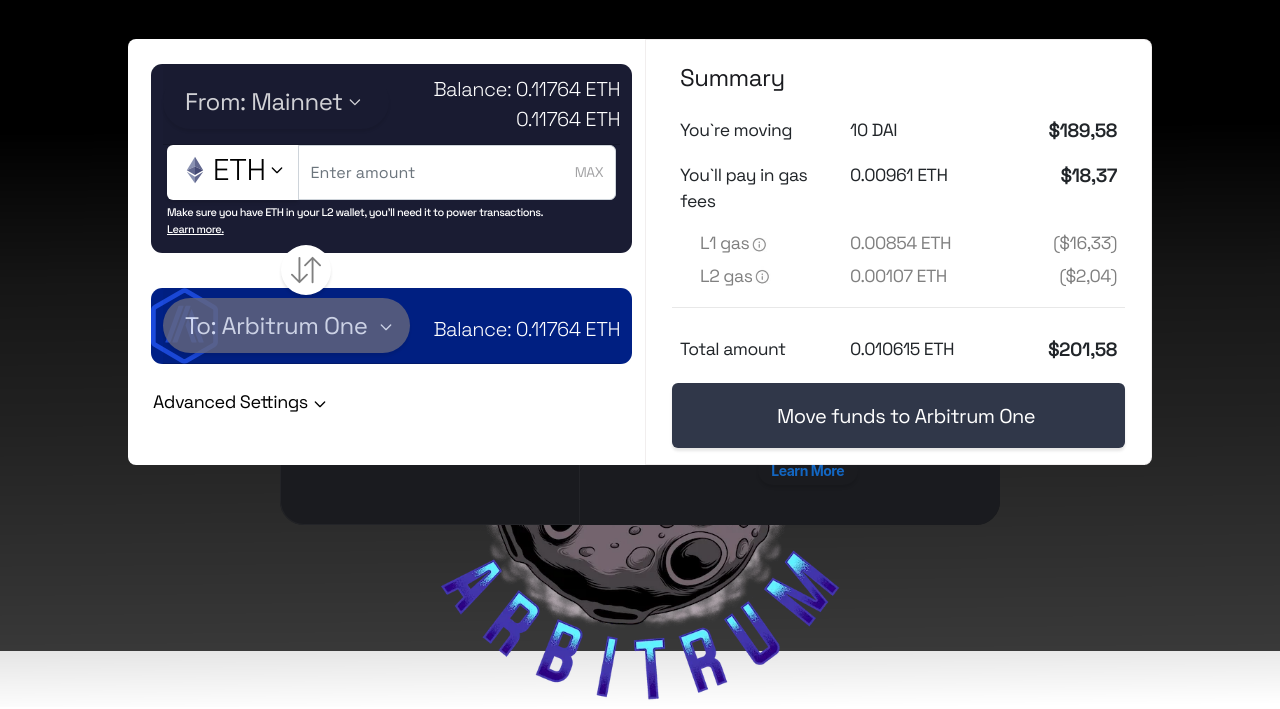
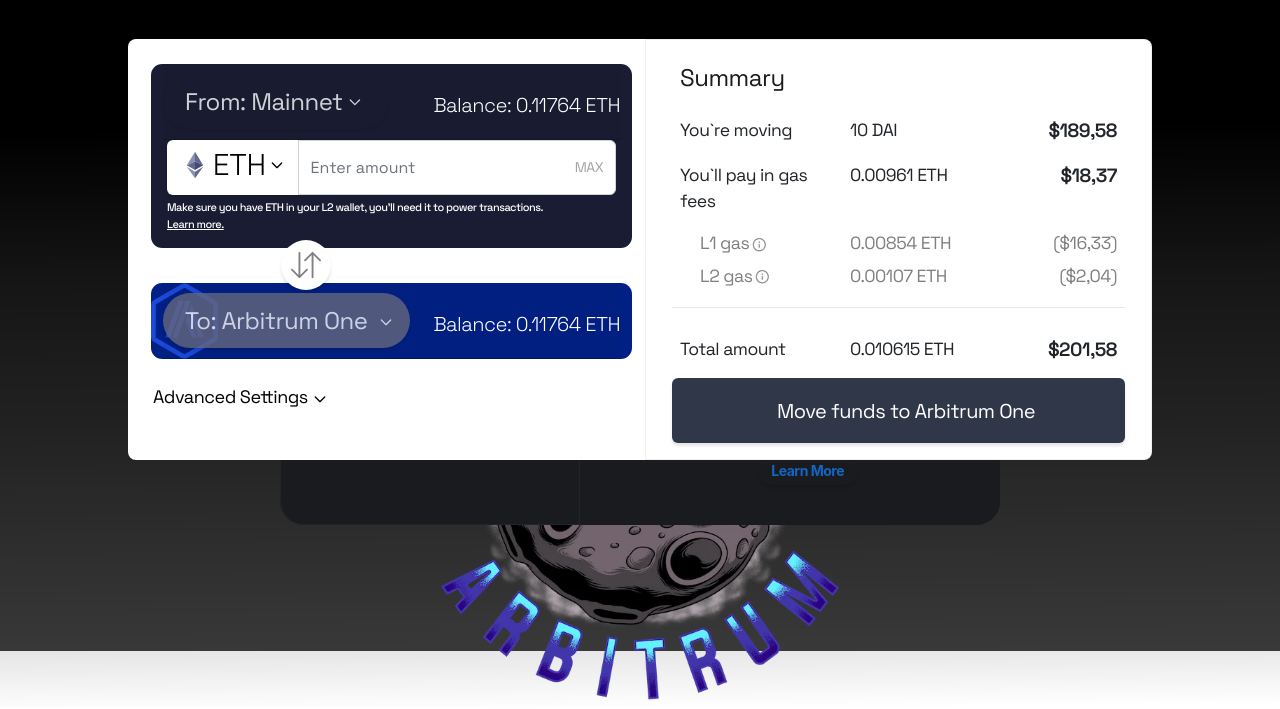
Before and after one commit to AnGlebski/crypto-project, a plain HTML site: page index.html in a window 1280 px wide. Shown: the part 149-858 px from the top of the page. Drawn offline with Linux system fonts and the light colour scheme.

Commit message:
intermediate result5

```diff
--- a/index.html
+++ b/index.html
@@ -89,7 +89,7 @@
                   Connect Wallet</button> -->
 
                   <!-- buttons after auth -->
-              <button type="button" class="btn crypto-custom-btn" data-bs-toggle="modal">
+              <button type="button" class="btn crypto-custom-btn" data-bs-toggle="modal" style="margin-right: 20px;">
                 <img class="crypto-custom-btn_icon" src="assets/Ethereum-ETH-icon.png" alt="" width="40" height="40">
                 <a class="nav-link dropdown-toggle crypto-custom-btn_link" href="#" role="button" data-bs-toggle="dropdown" aria-expanded="false">Mainnet
                 </a>
@@ -312,8 +312,7 @@
                             </ul>
                           </button>
                           <div class="wrapper-crypto-card-text">
-                            <span class="crypto-card-text">Balance: 0.11764 ETH</span>
-                            <span class="crypto-card-text">0.11764 ETH</span>
+                            <span class="crypto-card-text mt-3">Balance: 0.11764 ETH</span>
                           </div>
 
                         </div>
```
